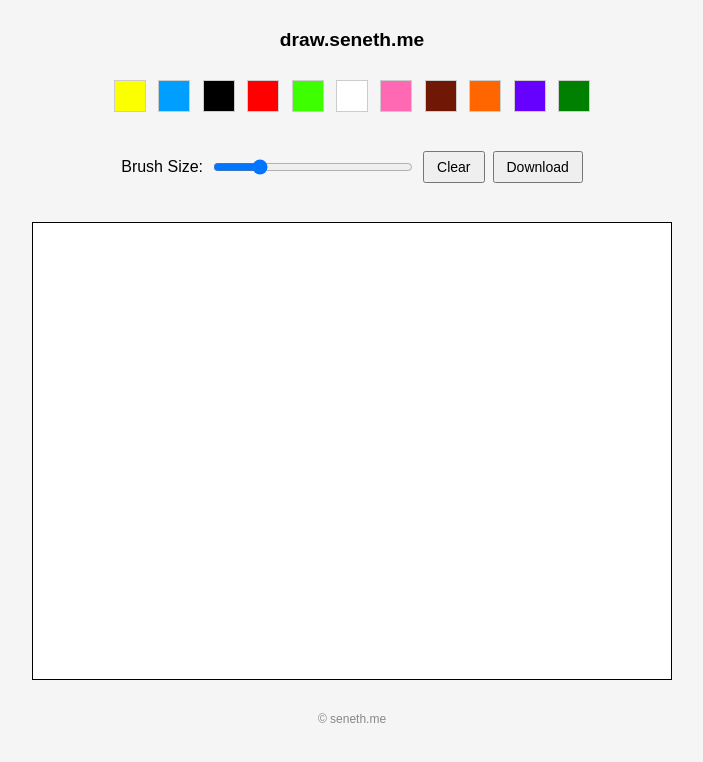
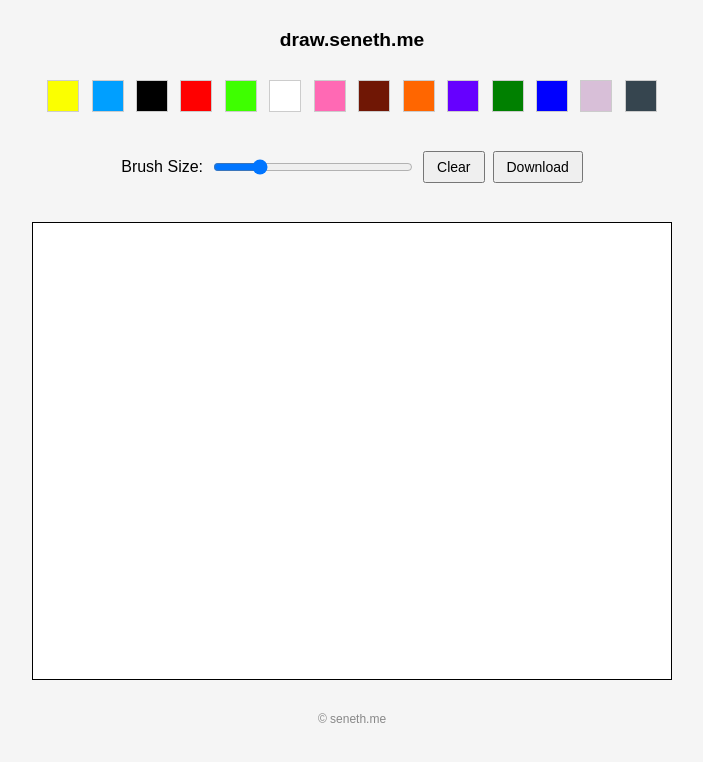
Before and after one commit to sen3th/draw, a plain HTML site: page index.html in a window 1280 px wide. Shown: the whole page, without its empty margins (288-991 px from the left). Drawn offline with Linux system fonts and the light colour scheme.

Commit message:
added colours + minor styling

```diff
--- a/index.html
+++ b/index.html
@@ -23,6 +23,9 @@
             <button value="#FF6600"></button>
             <button value="#6600FF"></button>
             <button value="#008000"></button>
+            <button value="#0000FF"></button>
+            <button value="#D8BFD8"></button>
+            <button value="#36454F"></button>
         </div>
         <br>
         <div class="controls">
--- a/styles.css
+++ b/styles.css
@@ -95,4 +95,5 @@ footer a {
 h1 a {
     text-decoration: none;
     color: black;
+    cursor: default;
 }
```
